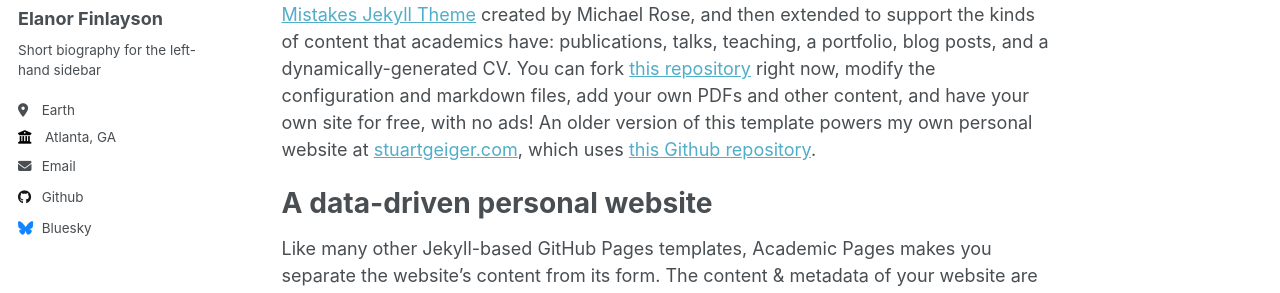
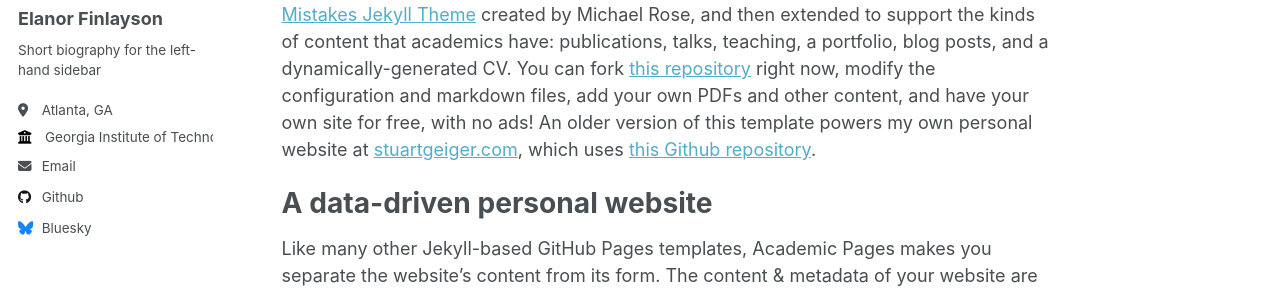
Before and after one commit to efin396/efin396.github.io, a Jekyll site: the page built from _pages/about.md, in a window 1280 px wide. Shown: the part 283-576 px from the top of the page. Built offline with Jekyll 4.4.1, drawn with Linux system fonts in a browser that asks for light colours.

Commit message:
Update _config.yml

```diff
--- a/_config.yml
+++ b/_config.yml
@@ -14,7 +14,7 @@ name                     : &name "Elanor Finlayson"
 description              : &description "personal description"
 url                      : https://academicpages.github.io # the base hostname & protocol for your site e.g. "https://mmistakes.github.io"
 baseurl                  : "" # the subpath of your site, e.g. "/blog"
-repository               : "academicpages/academicpages.github.io"
+repository               : "ef396/ef396.github.io"
 
 # Site Author - The following control what appear as part of the author content on the side bar.
 #               If a field is blank the icon and link will not appear, otherwise it will be shown.
@@ -25,10 +25,10 @@ author:
   name             : "Elanor Finlayson"
   pronouns         : # example: "she/her"
   bio              : "Short biography for the left-hand sidebar"
-  location         : "Earth"
-  employer         : "Atlanta, GA"
+  location         : "Atlanta, GA"
+  employer         : "Georgia Institute of Technology"
   uri              : # URL
-  email            : "none@example.org"
+  email            : "efinlayson3@gatech.edu"
 
 
   # Repositories and software development
```
